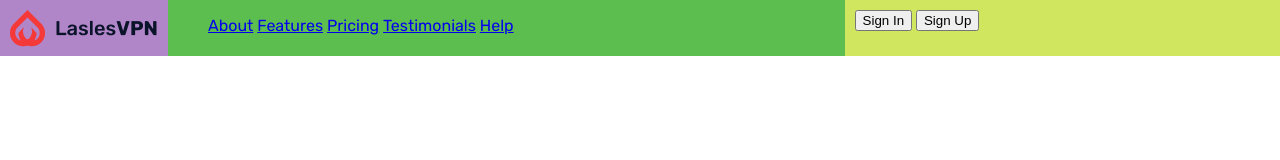
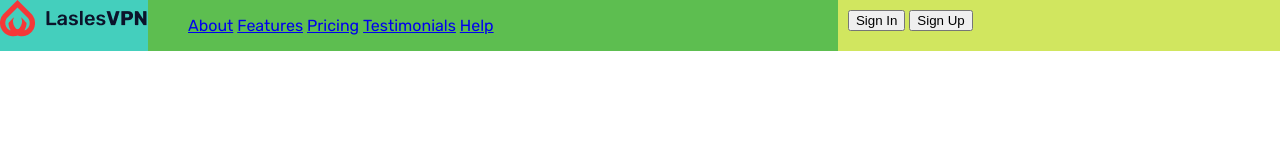
Before and after one commit to AnnaFesik/Landing-Page-First, a plain HTML site: page index.html in a window 1280 px wide. Drawn offline with Linux system fonts and the light colour scheme.

Commit message:
Error correction

```diff
--- a/index.html
+++ b/index.html
@@ -11,10 +11,7 @@
 
 <body>
     <header class="header">
-        <div class="logo">
         <a href="#"><img src="./img/Logo.png" alt="LaslessVPN logo"></a>
-        </div>
-        <div class="nav">
         <nav>
             <ul class="menu">
                 <li><a href="#">About</a></li>
@@ -24,7 +21,6 @@
                 <li><a href="#">Help</a></li>
             </ul>
         </nav>
-        </div>
         <div class="button">
             <button type="button">Sign In</button>
             <button type="button">Sign Up</button>
--- a/style.css
+++ b/style.css
@@ -1,17 +1,17 @@
 body {
     margin: 0;
-    font-family: 'Rubik';
+    font-family: 'Rubik'; 'Arial', sans-serif;
 }
+
 .header{
     display: flex;
-    flex-direction: row;
     justify-content: space-around;
     flex-wrap: wrap;
-    flex-direction: row;
     min-height: auto;
     background-color: #44cfbd;
     margin: 0 auto;
 }
+
 .logo {
     width: 148px;
     height: 36px;
@@ -19,15 +19,18 @@ background-color: #b086c9;
     padding: 10px;
     flex-grow: 0;
 }
-.nav {
+
+nav {
     color: #4F5665;
     background-color: #5dbe50;
     align-items: baseline;
     flex-grow: 2;
 }
+
 .menu li {
     display: inline-block;
 }
+
 .button {
     background-color: #d1e65f;
     width: 250px;
```
Lines whose indentation alone changed are shown as unchanged.
